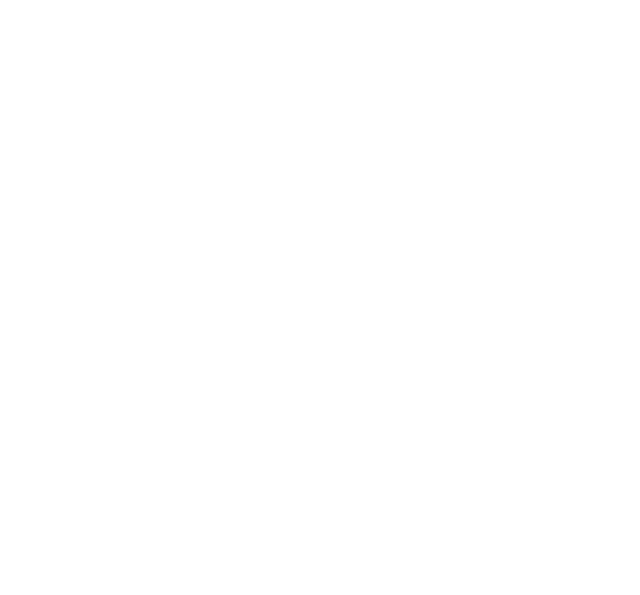
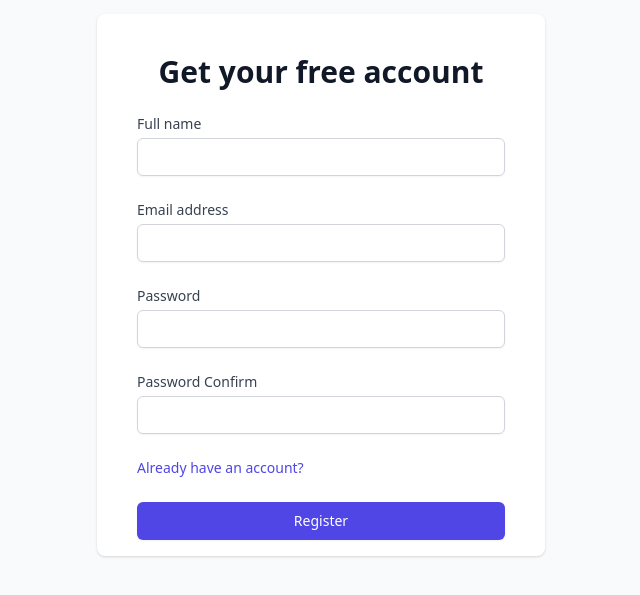
Before and after one commit to Bahodir8586/credit-system-frontend, a Next.js app: page /auth/signup in a window 1280 px wide. Shown: the part 131-726 px from the top of the page, without its empty margins (319-959 px from the left). Built offline with nearby package versions, Linux system fonts and the light colour scheme.

Commit message:
signup page is ready

```diff
--- a/modules/shared/Login/Login.jsx
+++ b/modules/shared/Login/Login.jsx
@@ -1,5 +1,6 @@
 import React, { useState } from 'react';
 import Link from 'next/link';
+import routePaths from '@/route-paths';
 
 const Login = ({ submitForm, errorMessage }) => {
   const [email, setEmail] = useState('');
@@ -19,9 +20,7 @@
               Sign in to your account
             </h2>
             <div>
-              <label htmlFor="email" className="block text-sm font-medium text-gray-700">
-                Email address
-              </label>
+              <label className="block text-sm font-medium text-gray-700">Email address</label>
               <div className="mt-1">
                 <input
                   name="email"
@@ -36,9 +35,7 @@
             </div>
 
             <div>
-              <label htmlFor="password" className="block text-sm font-medium text-gray-700">
-                Password
-              </label>
+              <label className="block text-sm font-medium text-gray-700">Password</label>
               <div className="mt-1">
                 <input
                   name="password"
@@ -55,7 +52,7 @@
 
             <div className="flex items-center justify-between">
               <div className="text-sm">
-                <Link href={'/auth/signup'}>
+                <Link href={routePaths.signup}>
                   <a className="font-medium text-indigo-600 hover:text-indigo-500">
                     Don&apos;t have account yet?
                   </a>
@@ -63,7 +60,7 @@
               </div>
 
               <div className="text-sm">
-                <Link href={'/auth/forgotPassword'}>
+                <Link href={routePaths.forgotPassword}>
                   <a className="font-medium text-indigo-600 hover:text-indigo-500">
                     Forgot your password?
                   </a>
@@ -84,78 +81,6 @@
               </button>
             </div>
           </form>
-
-          <div className="mt-6">
-            <div className="relative">
-              <div className="absolute inset-0 flex items-center">
-                <div className="w-full border-t border-gray-300" />
-              </div>
-              <div className="relative flex justify-center text-sm">
-                <span className="px-2 bg-white text-gray-500">Or continue with</span>
-              </div>
-            </div>
-
-            <div className="mt-6 grid grid-cols-3 gap-3">
-              <div>
-                <a
-                  href="#"
-                  className="w-full inline-flex justify-center py-2 px-4 border border-gray-300 rounded-md shadow-sm bg-white text-sm font-medium text-gray-500 hover:bg-gray-50"
-                >
-                  <span className="sr-only">Sign in with Facebook</span>
-                  <svg
-                    className="w-5 h-5"
-                    aria-hidden="true"
-                    fill="currentColor"
-                    viewBox="0 0 20 20"
-                  >
-                    <path
-                      fillRule="evenodd"
-                      d="M20 10c0-5.523-4.477-10-10-10S0 4.477 0 10c0 4.991 3.657 9.128 8.438 9.878v-6.987h-2.54V10h2.54V7.797c0-2.506 1.492-3.89 3.777-3.89 1.094 0 2.238.195 2.238.195v2.46h-1.26c-1.243 0-1.63.771-1.63 1.562V10h2.773l-.443 2.89h-2.33v6.988C16.343 19.128 20 14.991 20 10z"
-                      clipRule="evenodd"
-                    />
-                  </svg>
-                </a>
-              </div>
-
-              <div>
-                <a
-                  href="#"
-                  className="w-full inline-flex justify-center py-2 px-4 border border-gray-300 rounded-md shadow-sm bg-white text-sm font-medium text-gray-500 hover:bg-gray-50"
-                >
-                  <span className="sr-only">Sign in with Twitter</span>
-                  <svg
-                    className="w-5 h-5"
-                    aria-hidden="true"
-                    fill="currentColor"
-                    viewBox="0 0 20 20"
-                  >
-                    <path d="M6.29 18.251c7.547 0 11.675-6.253 11.675-11.675 0-.178 0-.355-.012-.53A8.348 8.348 0 0020 3.92a8.19 8.19 0 01-2.357.646 4.118 4.118 0 001.804-2.27 8.224 8.224 0 01-2.605.996 4.107 4.107 0 00-6.993 3.743 11.65 11.65 0 01-8.457-4.287 4.106 4.106 0 001.27 5.477A4.073 4.073 0 01.8 7.713v.052a4.105 4.105 0 003.292 4.022 4.095 4.095 0 01-1.853.07 4.108 4.108 0 003.834 2.85A8.233 8.233 0 010 16.407a11.616 11.616 0 006.29 1.84" />
-                  </svg>
-                </a>
-              </div>
-
-              <div>
-                <a
-                  href="#"
-                  className="w-full inline-flex justify-center py-2 px-4 border border-gray-300 rounded-md shadow-sm bg-white text-sm font-medium text-gray-500 hover:bg-gray-50"
-                >
-                  <span className="sr-only">Sign in with GitHub</span>
-                  <svg
-                    className="w-5 h-5"
-                    aria-hidden="true"
-                    fill="currentColor"
-                    viewBox="0 0 20 20"
-                  >
-                    <path
-                      fillRule="evenodd"
-                      d="M10 0C4.477 0 0 4.484 0 10.017c0 4.425 2.865 8.18 6.839 9.504.5.092.682-.217.682-.483 0-.237-.008-.868-.013-1.703-2.782.605-3.369-1.343-3.369-1.343-.454-1.158-1.11-1.466-1.11-1.466-.908-.62.069-.608.069-.608 1.003.07 1.531 1.032 1.531 1.032.892 1.53 2.341 1.088 2.91.832.092-.647.35-1.088.636-1.338-2.22-.253-4.555-1.113-4.555-4.951 0-1.093.39-1.988 1.029-2.688-.103-.253-.446-1.272.098-2.65 0 0 .84-.27 2.75 1.026A9.564 9.564 0 0110 4.844c.85.004 1.705.115 2.504.337 1.909-1.296 2.747-1.027 2.747-1.027.546 1.379.203 2.398.1 2.651.64.7 1.028 1.595 1.028 2.688 0 3.848-2.339 4.695-4.566 4.942.359.31.678.921.678 1.856 0 1.338-.012 2.419-.012 2.747 0 .268.18.58.688.482A10.019 10.019 0 0020 10.017C20 4.484 15.522 0 10 0z"
-                      clipRule="evenodd"
-                    />
-                  </svg>
-                </a>
-              </div>
-            </div>
-          </div>
         </div>
       </div>
     </div>
--- a/modules/shared/Register/Register.jsx
+++ b/modules/shared/Register/Register.jsx
@@ -0,0 +1,114 @@
+import React, { useState } from 'react';
+import Link from 'next/link';
+import routePaths from '@/route-paths';
+
+const Register = ({ submitForm, errorMessage }) => {
+  const [name, setName] = useState('');
+  const [email, setEmail] = useState('');
+  const [password, setPassword] = useState('');
+  const [passwordConfirm, setPasswordConfirm] = useState('');
+  return (
+    <div className="min-h-screen bg-gray-50 flex flex-col justify-center py-12 sm:px-6 lg:px-8">
+      <div className="mt-8 sm:mx-auto sm:w-full sm:max-w-md">
+        <div className="bg-white p-4 shadow sm:rounded-lg sm:px-10">
+          <form
+            className="space-y-6"
+            onSubmit={(e) => {
+              e.preventDefault();
+              submitForm(email, password);
+            }}
+          >
+            <h2 className="mt-6 text-center text-3xl font-bold text-gray-900">
+              Get your free account
+            </h2>
+            <div>
+              <label className="block text-sm font-medium text-gray-700">Full name</label>
+              <div className="mt-1">
+                <input
+                  name="name"
+                  type="text"
+                  value={name}
+                  onChange={(e) => setName(e.target.value)}
+                  autoComplete="name"
+                  required
+                  className="appearance-none block w-full px-3 py-2 border border-gray-300 rounded-md shadow-sm placeholder-gray-400 focus:outline-none focus:ring-indigo-500 focus:border-indigo-500 sm:text-sm"
+                />
+              </div>
+            </div>
+
+            <div>
+              <label className="block text-sm font-medium text-gray-700">Email address</label>
+              <div className="mt-1">
+                <input
+                  name="email"
+                  type="email"
+                  value={email}
+                  onChange={(e) => setEmail(e.target.value)}
+                  autoComplete="email"
+                  required
+                  className="appearance-none block w-full px-3 py-2 border border-gray-300 rounded-md shadow-sm placeholder-gray-400 focus:outline-none focus:ring-indigo-500 focus:border-indigo-500 sm:text-sm"
+                />
+              </div>
+            </div>
+
+            <div>
+              <label className="block text-sm font-medium text-gray-700">Password</label>
+              <div className="mt-1">
+                <input
+                  name="password"
+                  type="password"
+                  value={password}
+                  onChange={(e) => setPassword(e.target.value)}
+                  autoComplete="current-password"
+                  required
+                  className="appearance-none block w-full px-3 py-2 border border-gray-300 rounded-md shadow-sm placeholder-gray-400 focus:outline-none focus:ring-indigo-500 focus:border-indigo-500 sm:text-sm"
+                />
+              </div>
+            </div>
+
+            <div>
+              <label className="block text-sm font-medium text-gray-700">Password Confirm</label>
+              <div className="mt-1">
+                <input
+                  name="passwordConfirm"
+                  type="password"
+                  value={passwordConfirm}
+                  onChange={(e) => setPasswordConfirm(e.target.value)}
+                  autoComplete="off"
+                  required
+                  className="appearance-none block w-full px-3 py-2 border border-gray-300 rounded-md shadow-sm placeholder-gray-400 focus:outline-none focus:ring-indigo-500 focus:border-indigo-500 sm:text-sm"
+                />
+              </div>
+              <div className={'font-medium text-red-600 text-xs ml-2'}>{errorMessage}</div>
+            </div>
+
+            <div className="flex items-center justify-between">
+              <div className="text-sm">
+                <Link href={routePaths.signin}>
+                  <a className="font-medium text-indigo-600 hover:text-indigo-500">
+                    Already have an account?
+                  </a>
+                </Link>
+              </div>
+            </div>
+
+            <div>
+              <button
+                type="submit"
+                onClick={(e) => {
+                  e.preventDefault();
+                  submitForm(name, email, password, passwordConfirm);
+                }}
+                className="w-full flex justify-center py-2 px-4 border border-transparent rounded-md shadow-sm text-sm font-medium text-white bg-indigo-600 hover:bg-indigo-700 focus:outline-none focus:ring-2 focus:ring-offset-2 focus:ring-indigo-500"
+              >
+                Register
+              </button>
+            </div>
+          </form>
+        </div>
+      </div>
+    </div>
+  );
+};
+
+export default Register;
--- a/modules/shared/Register/index.js
+++ b/modules/shared/Register/index.js
@@ -0,0 +1 @@
+export { default } from './Register';
--- a/pages/auth/signup.js
+++ b/pages/auth/signup.js
@@ -1,3 +1,23 @@
+import { useState } from 'react';
+import { useRouter } from 'next/router';
+
+import Register from '@/modules/shared/Register';
+import axios from '@/utils/axios';
+
 export default function Signup() {
-  return <></>;
+  const [errorMessage, setErrorMessage] = useState('');
+  const router = useRouter();
+  const registerHandler = (email, password) => {
+    axios
+      .post('/users/signup', { email, password })
+      .then((response) => {
+        console.log(response);
+        router.push(routePaths.home);
+      })
+      .catch((error) => {
+        console.log(error.response?.data?.message);
+        setErrorMessage(error.response?.data?.message);
+      });
+  };
+  return <Register submitForm={(e, p) => registerHandler(e, p)} errorMessage={errorMessage} />;
 }
--- /dev/null
+++ b/route-paths.js
@@ -0,0 +1,7 @@
+const routePaths = {
+  home: '/',
+  signin: '/auth/signin',
+  signup: '/auth/signup',
+  forgotPassword: '/auth/forgotPassword',
+};
+export default routePaths;
```
Also changed, not shown: pages/auth/signin.js (+5 -3 lines).
